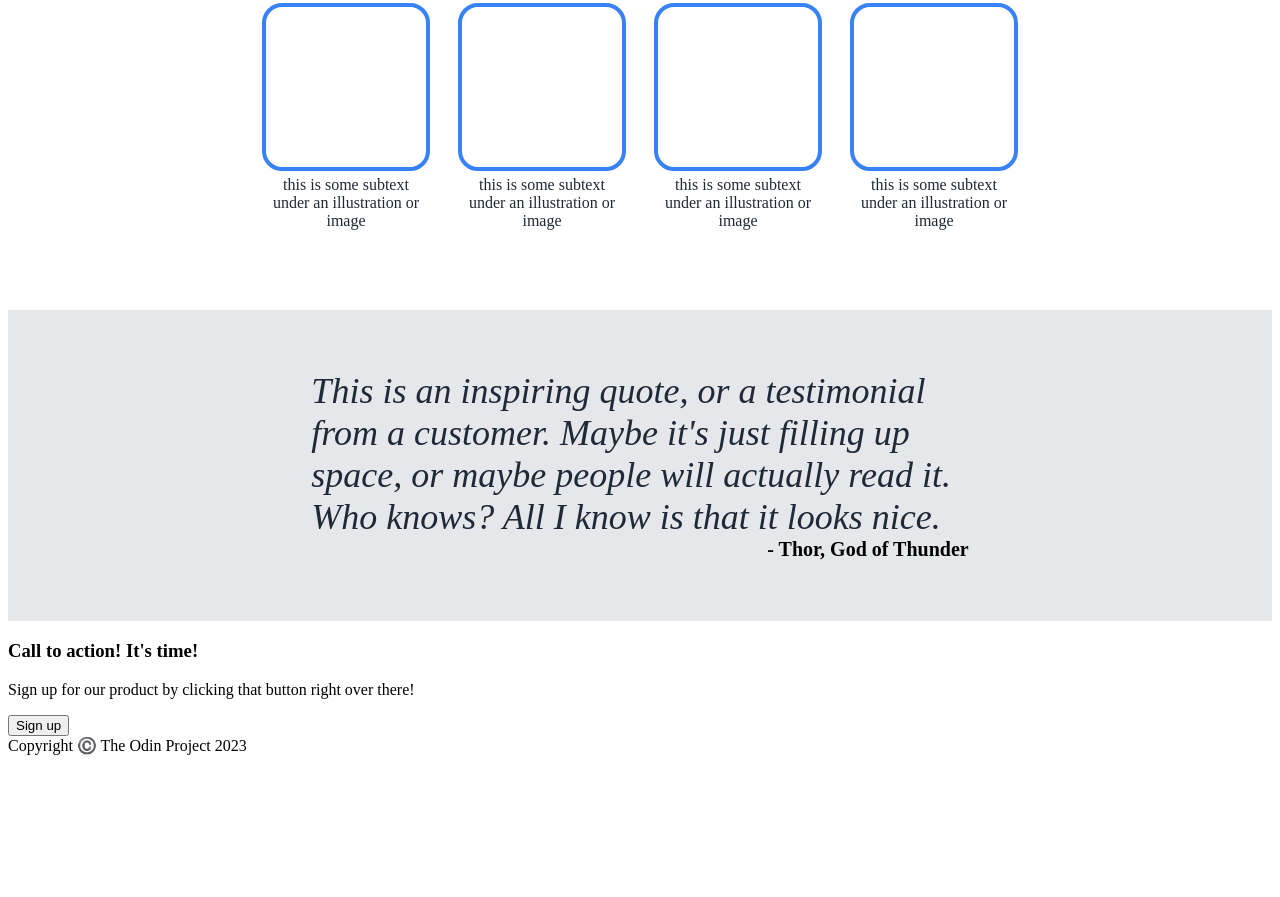
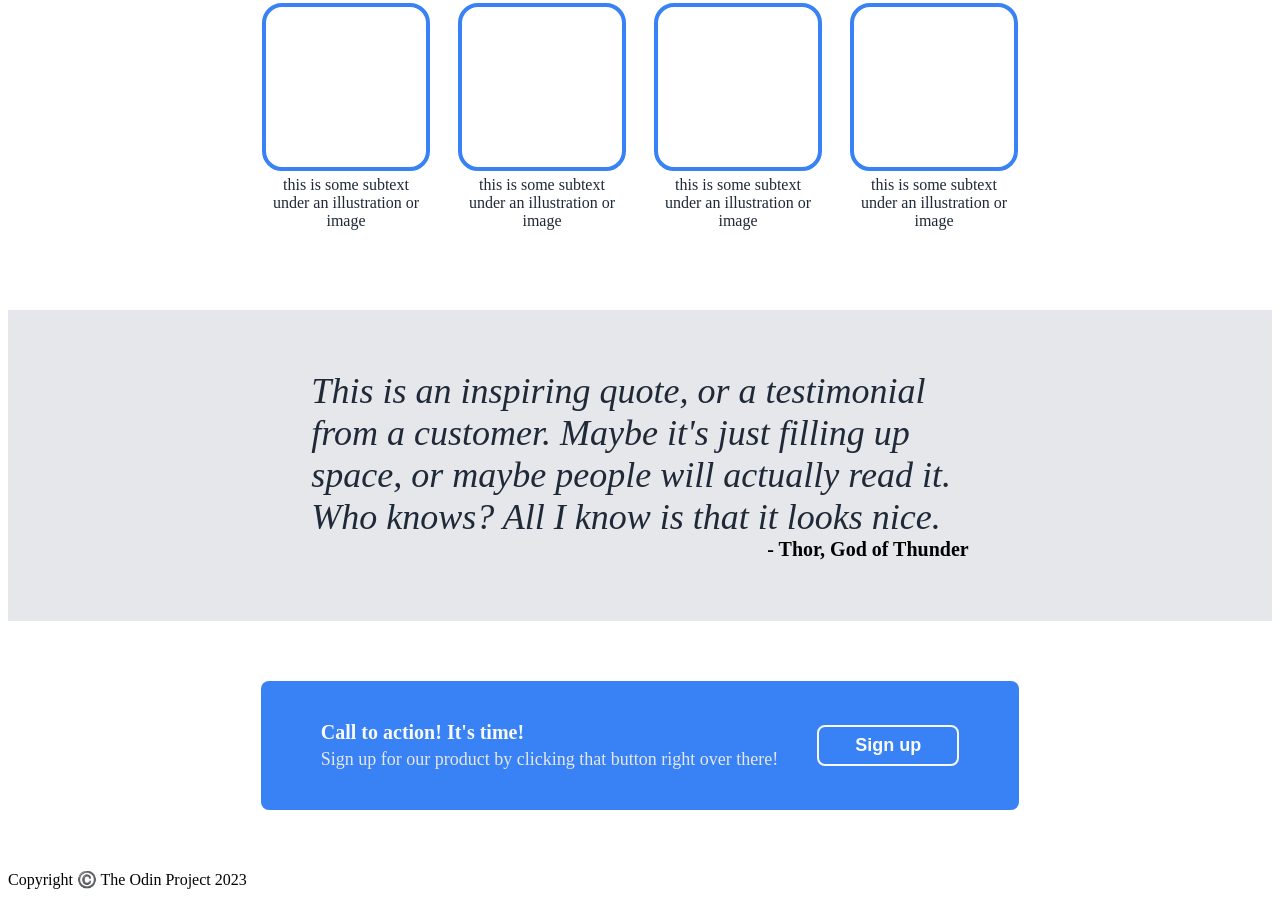
Before and after one commit to zimin406/odin-landing-page, a plain HTML site: page index.html in a window 1280 px wide. Shown: the part 585-1482 px from the top of the page. Before the commit the page ends 1348 px from the top, so only its background shows below. Drawn offline with Linux system fonts and the light colour scheme.

Commit message:
Add syling to call to action section

```diff
--- a/index.html
+++ b/index.html
@@ -19,7 +19,7 @@
                 <div class = "header-text-container">
                     <h1 class = "header-heading">This Website is awesome</h1>
                     <p class ="header-subtext">This website has some subtext that goes here under the main title. It's a smaller font and the color is lower contrast.</p>
-                    <button class = "sign-up-button-1">Sign up</button>
+                    <button class = "sign-up-button">Sign up</button>
                 </div>
                 <div class = "header-image-container"><img class = "header-image" src = "./images/header-image.jpg" alt = "a picture of a man staring at his laptop while talking on the phone"></div>
             </div>
@@ -60,10 +60,12 @@
         </div>
         <div class = "section-3">
             <div class = "sign-up">
-                <h3 class = "sign-up-heading">Call to action! It's time!</h3>
-                <p class = "sign-up-text">Sign up for our product by clicking that button right over there!</p>
+                <div class = "sign-up-text-container">
+                    <h3 class = "sign-up-heading">Call to action! It's time!</h3>
+                    <p class = "sign-up-text">Sign up for our product by clicking that button right over there!</p>
+                </div>
+                <button class = "sign-up-button">Sign up</button>
             </div>
-            <button class = "sign-up-button-2">Sign up</button>
         </div>
 
         <div class = "footer">Copyright ©️ The Odin Project 2023</div>
--- a/style.css
+++ b/style.css
@@ -2,7 +2,7 @@
 .header {
     background-color: #1F2937;
 
-    padding: 40px 120px 80px;
+    padding: 40px 14% 80px;
 }
 
 .navbar {
@@ -57,7 +57,7 @@
     height: auto;
 }
 
-.sign-up-button-1 {
+.sign-up-button {
     background-color: #3882F6;
     color: #F9FAF8;
 
@@ -123,3 +123,32 @@
     font-size: 20px;
     font-weight: 700;
 }
+
+/* section-3 */
+.section-3 {
+    padding: 60px 20%;
+}
+.sign-up {
+    background-color: #3882F6;
+    display: flex;
+    justify-content: space-between;
+    align-items: center;
+    padding: 40px 60px;
+    border-radius: 8px;
+}
+.sign-up-heading {
+    font-size: 20px;
+    font-weight: 700;
+    color: #F9FAF8;
+    margin: 0px 0px 5px;
+}
+.sign-up-text {
+    font-size: 18px;
+    color: #E5E7EB;
+    margin: 0px;
+}
+
+.sign-up > button {
+    background-color: none;
+    border: 2px solid #F9FAF8;
+}
```
